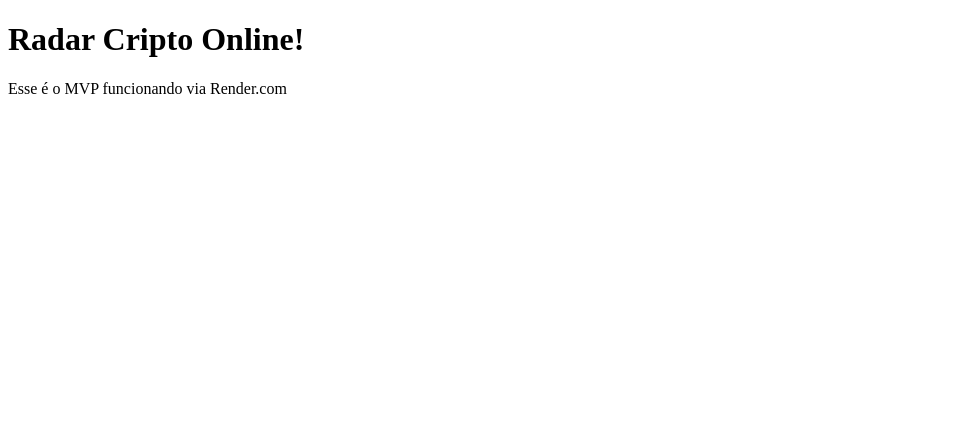
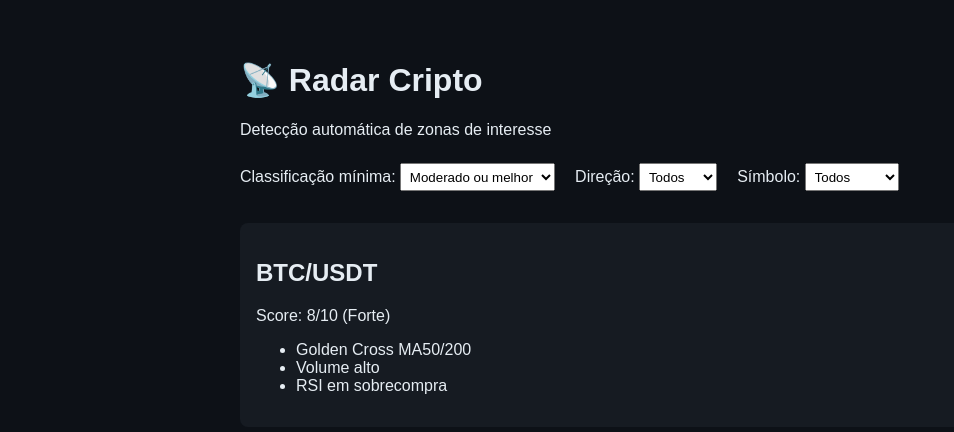
Before and after one commit to paulofilter/radar-cripto, a plain HTML site: page templates/index.html in a window 1280 px wide. Shown: the whole page, without its empty margins (0-954 px from the left). Drawn offline with Linux system fonts and the light colour scheme.

Commit message:
Add files via upload

```diff
--- /dev/null
+++ b/static/style.css
@@ -0,0 +1,21 @@
+
+body {
+  background: #0d1117;
+  color: #e6edf3;
+  font-family: Arial, sans-serif;
+  padding: 2rem;
+}
+.container {
+  max-width: 800px;
+  margin: auto;
+}
+.filtros select {
+  margin: 0.5rem 1rem 1rem 0;
+  padding: 0.3rem;
+}
+.card {
+  background: #161b22;
+  padding: 1rem;
+  border-radius: 8px;
+  margin-top: 1rem;
+}
--- a/templates/index.html
+++ b/templates/index.html
@@ -2,11 +2,51 @@
 <!DOCTYPE html>
 <html lang="pt-br">
 <head>
-    <meta charset="UTF-8">
-    <title>Radar Cripto</title>
+  <meta charset="UTF-8" />
+  <meta name="viewport" content="width=device-width, initial-scale=1.0"/>
+  <title>Radar Cripto</title>
+  <link rel="stylesheet" href="/static/style.css" />
 </head>
 <body>
-    <h1>Radar Cripto Online!</h1>
-    <p>Esse é o MVP funcionando via Render.com</p>
+  <div class="container">
+    <h1>📡 Radar Cripto</h1>
+    <p>Detecção automática de zonas de interesse</p>
+
+    <div class="filtros">
+      <label>Classificação mínima:
+        <select>
+          <option>Moderado ou melhor</option>
+          <option>Forte</option>
+          <option>Premium</option>
+        </select>
+      </label>
+      <label>Direção:
+        <select>
+          <option>Todos</option>
+          <option>Bullish</option>
+          <option>Bearish</option>
+        </select>
+      </label>
+      <label>Símbolo:
+        <select>
+          <option>Todos</option>
+          <option>BTCUSDT</option>
+          <option>ETHUSDT</option>
+        </select>
+      </label>
+    </div>
+
+    <div class="resultados">
+      <div class="card">
+        <h2>BTC/USDT</h2>
+        <p>Score: 8/10 (Forte)</p>
+        <ul>
+          <li>Golden Cross MA50/200</li>
+          <li>Volume alto</li>
+          <li>RSI em sobrecompra</li>
+        </ul>
+      </div>
+    </div>
+  </div>
 </body>
 </html>
```
